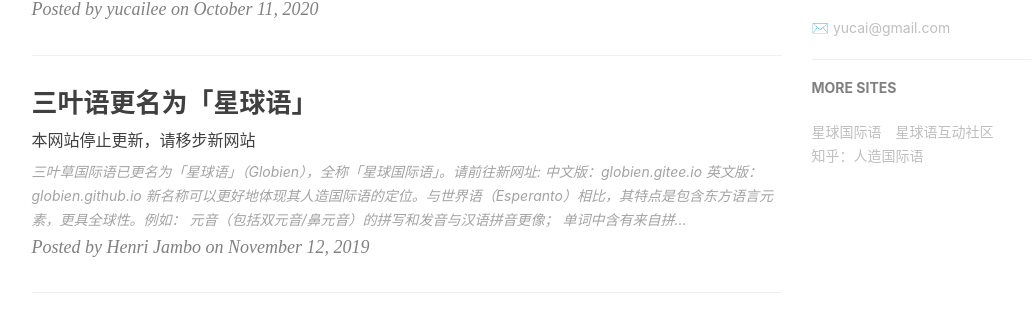
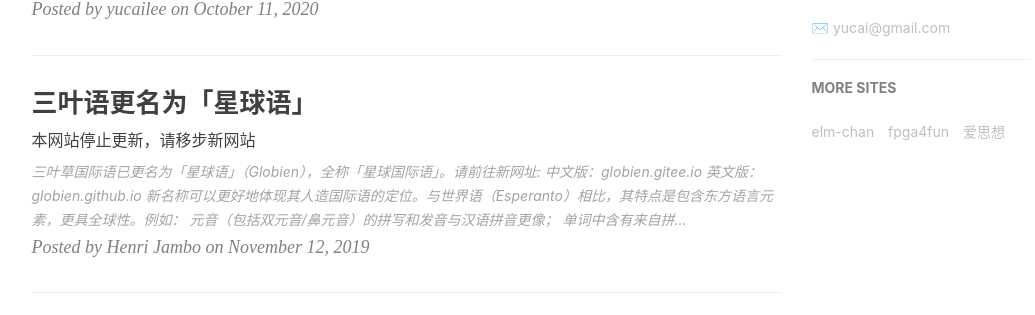
Before and after one commit to imliyucai/imliyucai.github.io, a Jekyll site: the page built from index.html, in a window 1280 px wide and 900 px high, scrolled down 744 px. Shown: the part 137-452 px from the top of the window, without its empty margins (136-1171 px from the left). Built offline with Jekyll 4.4.1, drawn with Linux system fonts in a browser that asks for light colours; nearby versions of some CDN libraries; the list of posts is cut into pages by our own code; comment, search, counter and statistics services are not loaded.

Commit message:
Update _config.yml
some misc changes.

```diff
--- a/_config.yml
+++ b/_config.yml
@@ -4,7 +4,7 @@
 header-img: img/post-bg-desk.jpg
 email: yucai@gmail.com
 description: "不是你想的那样"
-keyword: "人工语言, 国际语, 世界语, 青年, 少年"
+keyword: "技术, 语言, 自由, 青年, 少年"
 url: "https://imliyucai.github.io"          # your host, for absolute URL
 baseurl: ""      # for example, '/blog' if your blog hosted on 'host/blog'
 github_repo: "https://github.com/imliyucai/imliyucai.github.io.git" # you code repository
@@ -20,7 +20,7 @@
 RSS: false
 # weibo_username:     qiubaiying
 # zhihu_username:     qiubaiying
-# github_username:    qiubaiying
+# github_username:    imliyucai
 # facebook_username:  baiying.qiu.7
 # jianshu_username:   e71990ada2fd
 # twitter_username:   qiubaiying
@@ -99,13 +99,13 @@
 # 友情链接，请尽量不要删除，谢谢！
 friends: [
     {
-        title: "星球国际语",
-        href: "https://globien.gitee.io"
+        title: "elm-chan",
+        href: "https://www.elm-chan.org/"
     },{
-        title: "星球语互动社区",
-        href: "https://tieba.baidu.com/f?kw=%E6%A0%BC%E7%BD%97%E6%AF%94%E8%A8%80&fr=home"
+        title: "fpga4fun",
+        href: "https://www.fpga4fun.com/"
     },{
-        title: "知乎：人造国际语",
-        href: "https://zhuanlan.zhihu.com/Artificial-International-Language"
+        title: "爱思想",
+        href: "https://www.aisixiang.com/"
     }
 ]
```
